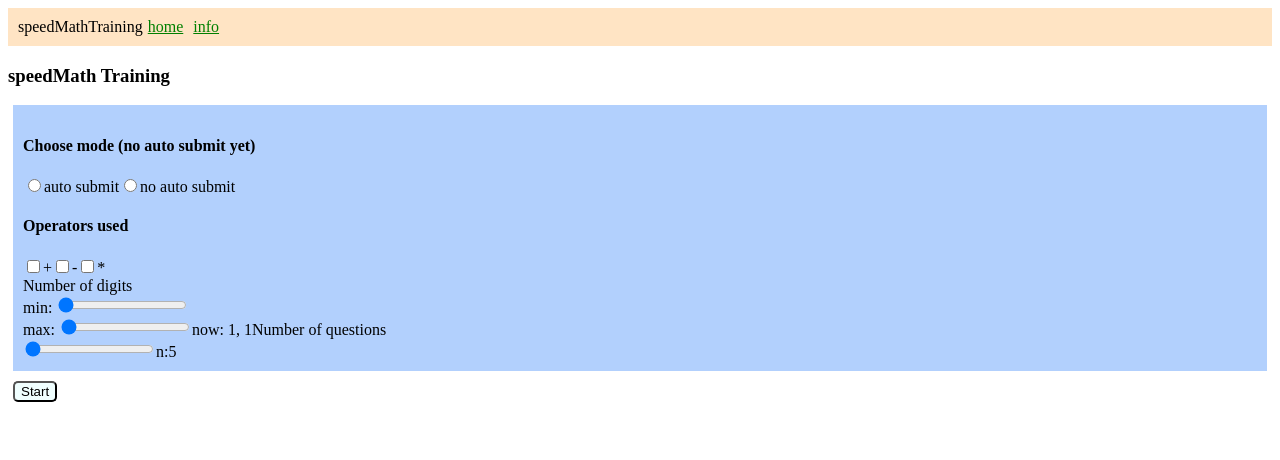
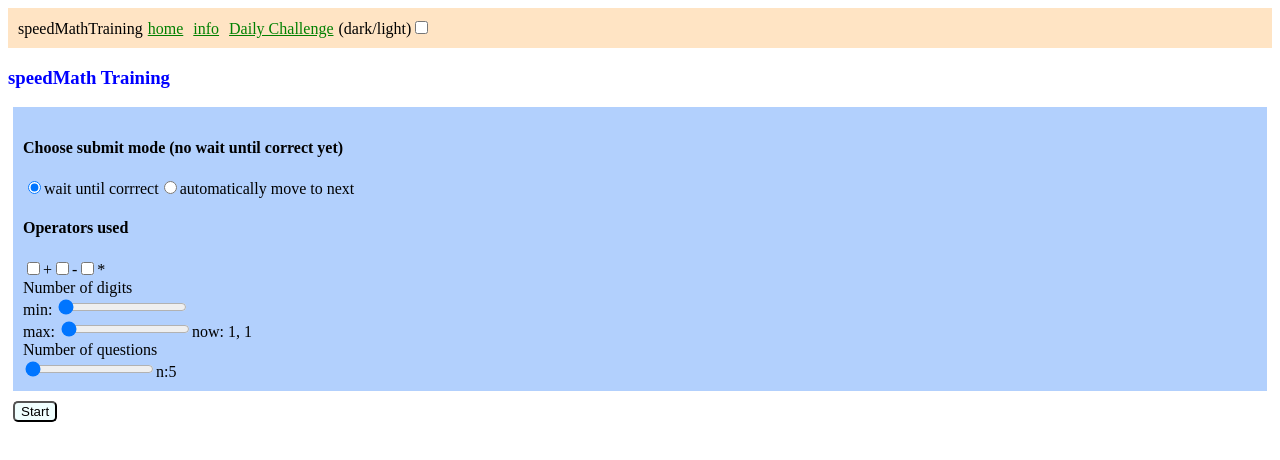
Before and after one commit to ViLP357/speedMathTraining, a React (Vite) app in the folder frontend/speedMathTrainingFrontend/: page / in a window 1280 px wide. Shown: the top 460 px of the page. Built offline with nearby package versions, Linux system fonts and the light colour scheme.

Commit message:
add state for submit mode, daily challenge page

```diff
--- a/frontend/speedMathTrainingFrontend/src/App.tsx
+++ b/frontend/speedMathTrainingFrontend/src/App.tsx
@@ -1,5 +1,6 @@
 import GamePage from './components/GamePage';
 import InfoPage from './components/InfoPage';
+import DailyChallenge from './components/DailyChallenge';
 import styles from './mystyle.module.css'
 
 import {
@@ -18,16 +19,16 @@ const App = () => {
       speedMathTraining
       <Link style = {padding} to="/">home</Link>
       <Link  style = {padding}to="/info">info</Link>
+      <Link  style = {padding}to="/dailychallenge">Daily Challenge</Link>
+      (dark/light)<input type="checkbox"/>
     </div>
 
     <Routes>
       <Route path="/" element={<GamePage/>}> </Route>
       <Route path="/info" element={<InfoPage/>}> </Route>
+      <Route path="/dailychallenge" element={<DailyChallenge/>}> </Route>
     </Routes>
   </Router>
-
-
-
  )
 }
 
--- /dev/null
+++ b/frontend/speedMathTrainingFrontend/src/components/DailyChallenge.tsx
@@ -0,0 +1,14 @@
+const DailyChallenge = ()=> {
+    return (
+        <div>
+            <p>Todays challenge</p>
+            <p>2-3 digits</p>
+            <p>10 questions</p>
+            <p>operators: +, -</p>
+            click to apply these settings
+            <button>Apply </button>
+        </div>
+    )
+}
+
+export default DailyChallenge
--- a/frontend/speedMathTrainingFrontend/src/components/GamePage.tsx
+++ b/frontend/speedMathTrainingFrontend/src/components/GamePage.tsx
@@ -1,6 +1,6 @@
 import '../App.css'
 import { useState } from 'react';
-import type { OperatorsStates } from "../types"
+import type { OperatorsStates, submitMode } from "../types"
 import QuestionArea from '../components/QuestionArea';
 import styles from '../mystyle.module.css'
 
@@ -16,6 +16,7 @@ const GamePage = () => {
   const [errorMessage, setErrorMessage ] = useState<string>("");
   const [range, setRange] = useState<number[]>([1,1])
   const [ numberOfQuestions, setNumberOfQuestions] = useState<number>(5)
+  const [submitMode, setSubmitMode] = useState<submitMode>(0);
 
   const handleOperatorChange = (e : React.ChangeEvent<HTMLInputElement>) => {
     const {checked} = e.target
@@ -46,23 +47,31 @@ const GamePage = () => {
       } else if(event.target.id === "inpNumberOfQuestions") {
         setNumberOfQuestions(Number(event.target.value))
       }
-      //console.log("nyt: " + range)
-
+  }
+  const handleSubmitMode = (event:React.ChangeEvent<HTMLInputElement>)=> {
+    if (event.target.id === "auto_submit") {
+      setSubmitMode(0)
+    } else if (event.target.id === "no_auto_submit") {
+      setSubmitMode(1)
+    }
+  }
+  const TestStyle = {
+    color: (submitMode==1 ? "red": "blue")
   }
 
   if (!started) {
     return (
       <div>
-        <h3>{siteName}</h3>
+        <h3 style = {TestStyle}>{siteName}</h3>
 
       <div className={styles.preferencesArea}>
 
-        <h4>Choose mode (no auto submit yet)</h4>
+        <h4>Choose submit mode (no wait until correct yet)</h4>
         <form >
-          <input type = "radio" id="auto_subit" name= "gamemode" value="auto_submit"/>
-          <label>auto submit</label>
-          <input type = "radio" id="no_auto_submit" name= "gamemode" value="no_auto_submit"/>
-          <label>no auto submit</label>
+          <input type = "radio" id="auto_submit" checked= {submitMode===0}onChange={handleSubmitMode}/>
+          <label>wait until corrrect</label>
+          <input type = "radio" id="no_auto_submit" checked= {submitMode===1} onChange={handleSubmitMode}/>
+          <label>automatically move to next</label>
         </form>
 
       <h4>Operators used</h4>
@@ -77,6 +86,7 @@ const GamePage = () => {
           <br></br>
           max: <input id="maxinp" type = "range" min="1" max="5" value = {range[1]} onChange={handleChange}/>
           now: {range[0]}, {range[1]}
+        <br></br>
         Number of questions
         <br></br>
         <input id = "inpNumberOfQuestions" type = "range" min="5" max="20" step = "5" value = {numberOfQuestions} onChange={handleChange}/>
--- a/frontend/speedMathTrainingFrontend/src/types.ts
+++ b/frontend/speedMathTrainingFrontend/src/types.ts
@@ -23,3 +23,4 @@ export type TimerProps = {
 }
 
 export type Operator = "+" | "-" | "*";
+export type submitMode = 0 | 1;
```
Also changed, not shown: 1 other file (tests, documents, lock files or other folders).
